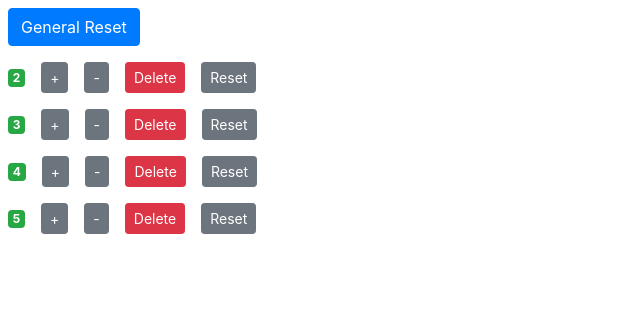
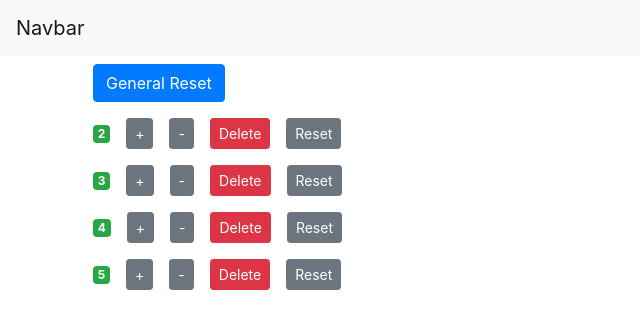
Before and after one commit to edunomatseye/reactcounter, a React (Create React App) app: page / in a window 1280 px wide. Shown: the top 328 px of the page, without its empty margins (0-640 px from the left). Built offline with nearby package versions, Linux system fonts and the light colour scheme.

Commit message:
Version 2: begins with Navbar

```diff
--- a/src/App.js
+++ b/src/App.js
@@ -1,25 +1,21 @@
-import logo from './logo.svg';
+import React, { Component } from 'react'
+
 import './App.css';
+import Navbar from './components/navbar';
+import Counters from './components/counters';
+class App extends Component {
 
-function App() {
-  return (
-    <div className="App">
-      <header className="App-header">
-        <img src={logo} className="App-logo" alt="logo" />
-        <p>
-          Edit <code>src/App.js</code> and save to reload. really
-        </p>
-        <a
-          className="App-link"
-          href="https://reactjs.org"
-          target="_blank"
-          rel="noopener noreferrer"
-        >
-          Learn React
-        </a>
-      </header>
-    </div>
-  );
+  render() {
+    return (
+      <React.Fragment>
+        <Navbar/>
+        <main className="container">
+          <Counters/>
+        </main>
+      </React.Fragment>
+    );
+  }
+
 }
 
 export default App;
--- /dev/null
+++ b/src/components/navbar.jsx
@@ -0,0 +1,16 @@
+import React, { Component } from 'react'
+
+class Navbar extends Component {
+
+    render() {
+        return (
+            <nav className="navbar navbar-light bg-light">
+                <a className="navbar-brand" href="#">
+                    Navbar
+                </a>
+            </nav>
+        )
+    }
+}
+
+export default Navbar
--- a/src/index.js
+++ b/src/index.js
@@ -8,7 +8,7 @@
 
 ReactDOM.render(
   <React.StrictMode>
-    <Counters />
+    <App />
   </React.StrictMode>,
   document.getElementById('root')
 );
```
Also changed, not shown: 1 other file (tests, documents, lock files or other folders).
